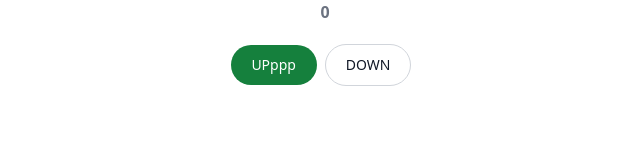
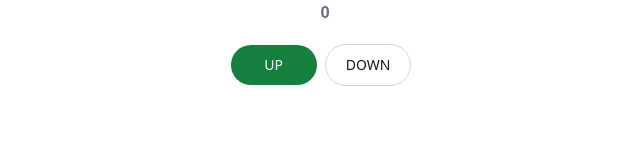
Before and after one commit to youjin-10/counter-example, a Vue app: page / in a window 1280 px wide. Shown: the top 160 px of the page, without its empty margins (315-955 px from the left). Built offline with nearby package versions, Linux system fonts and the light colour scheme.

Commit message:
Update App.vue

```diff
--- a/src/App.vue
+++ b/src/App.vue
@@ -3,7 +3,7 @@
     <h1 class="text-gray-500 font-bold">{{ counterStore.counterNumber }}</h1>
 
     <div class="mt-5">
-      <PrimaryButton text="UPppp" @click-event="increaseNumber" />
+      <PrimaryButton text="UP" @click-event="increaseNumber" />
       <DefaultButton text="DOWN" @click-event="decreaseNumber" />
     </div>
   </div>
```
